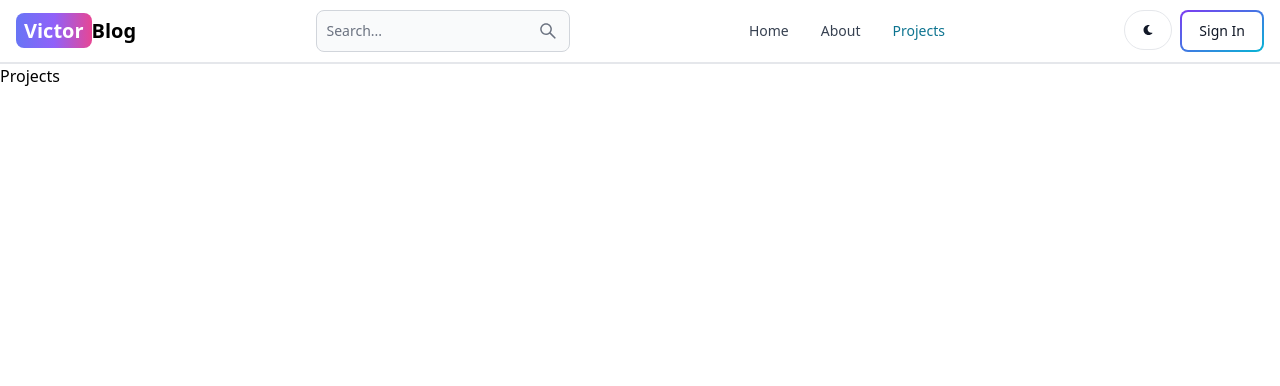
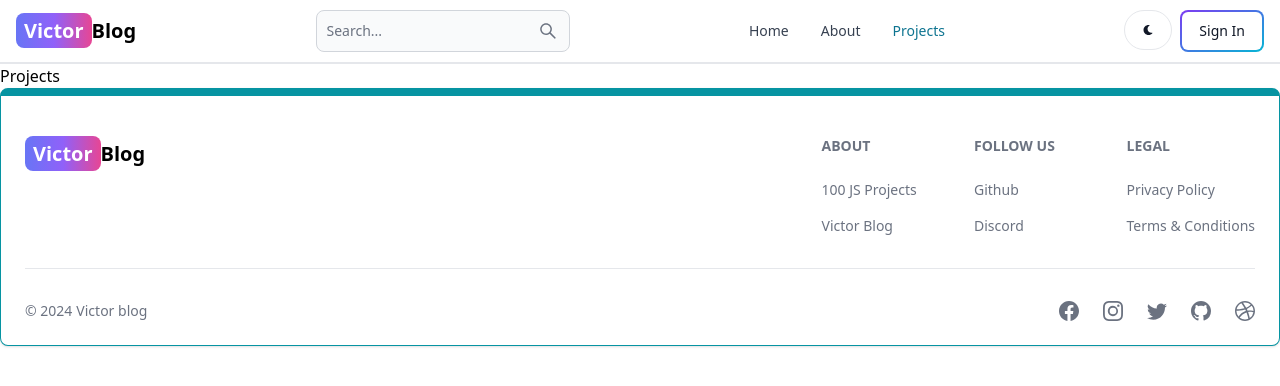
Before and after one commit to vcasbayprog/mern-blog, a React (Vite) app in the folder client/: page /projects in a window 1280 px wide. Shown: the top 386 px of the page. Built offline with nearby package versions, Linux system fonts and the light colour scheme.

Commit message:
create and add the footer component

```diff
--- a/client/src/App.jsx
+++ b/client/src/App.jsx
@@ -7,6 +7,7 @@
 import Dashboard from './pages/Dashboard'
 import Projects from './pages/Projects'
 import Header from './components/Header'
+import Footer from './components/Footer'
 
 export default function App() {
   return (
@@ -19,9 +20,8 @@
         <Route path="/sign-up" element={<SignUp />} />
         <Route path="/dashboard" element={<Dashboard />} />
         <Route path="/projects" element={<Projects />} />
-
-
       </Routes>
+      <Footer></Footer>
     </BrowserRouter>
   )
 }
--- /dev/null
+++ b/client/src/components/Footer.jsx
@@ -0,0 +1,67 @@
+import React from 'react'
+import { Footer } from 'flowbite-react'
+import { Link } from 'react-router-dom'
+import {BsFacebook , BsInstagram, BsTwitter, BsGithub, BsDribbble} from 'react-icons/bs';
+export default function FooterCom() {
+    return (
+        <Footer container className='border border-t-8 border-teal-500'>
+            <div className='w-full max-w-7xl mx-auto'>
+                <div className='grid w-full justify-between sm:flex md:grid-cols-1'>
+                    <div className='mt-5'>
+                        <Link to="/" className='self-center whitespace-nowrap text-lg sm:text-xl font-semibold dark:text-white'>
+                            <span className='px-2 py-1 bg-gradient-to-r from-indigo-500 via-purple-500 to-pink-500 rounded-lg text-white'>Victor</span>
+                            Blog
+                        </Link>
+                    </div>
+                    <div className='grid grid-cols-2 gap-8 mt-4 sm:grid-cols-3 sm:gap-6'>
+                        <div>
+                            <Footer.Title title='About'></Footer.Title>
+                            <Footer.LinkGroup col>
+                                <Footer.Link href='https://www.100jsprojects.com' target='_blank' rel='noopener noreferrer'>
+                                    100 JS Projects
+                                </Footer.Link>
+                                <Footer.Link href='/about' target='_blank' rel='noopener noreferrer'>
+                                    Victor Blog
+                                </Footer.Link>
+                            </Footer.LinkGroup>
+                        </div>
+                        <div>
+                            <Footer.Title title='Follow us'></Footer.Title>
+                            <Footer.LinkGroup col>
+                                <Footer.Link href='https://github.com/vcasbayprog' target='_blank' rel='noopener noreferrer'>
+                                    Github
+                                </Footer.Link>
+                                <Footer.Link href='#'>
+                                    Discord
+                                </Footer.Link>
+                            </Footer.LinkGroup>
+                        </div>
+
+                        <div>
+                            <Footer.Title title='Legal'></Footer.Title>
+                            <Footer.LinkGroup col>
+                                <Footer.Link href='#'>
+                                    Privacy Policy
+                                </Footer.Link>
+                                <Footer.Link href='#'>
+                                    Terms &amp; Conditions
+                                </Footer.Link>
+                            </Footer.LinkGroup>
+                        </div>
+                    </div>
+                </div>
+                <Footer.Divider></Footer.Divider>
+                <div className='w-full sm:flex sm:items-center sm:justify-between'>
+                    <Footer.Copyright href='#' by="Victor blog" year={new Date().getFullYear()}></Footer.Copyright>
+                    <div className='flex gap-6 sm:mt-0 mt-4 sm:justify-center'>
+                        <Footer.Icon href='#' icon={BsFacebook}></Footer.Icon>
+                        <Footer.Icon href='#' icon={BsInstagram}></Footer.Icon>
+                        <Footer.Icon href='#' icon={BsTwitter}></Footer.Icon>
+                        <Footer.Icon href='https://github.com/vcasbayprog' icon={BsGithub}></Footer.Icon>
+                        <Footer.Icon href='#' icon={BsDribbble}></Footer.Icon>
+                    </div>
+                </div>
+            </div>
+        </Footer>
+    )
+}
```
